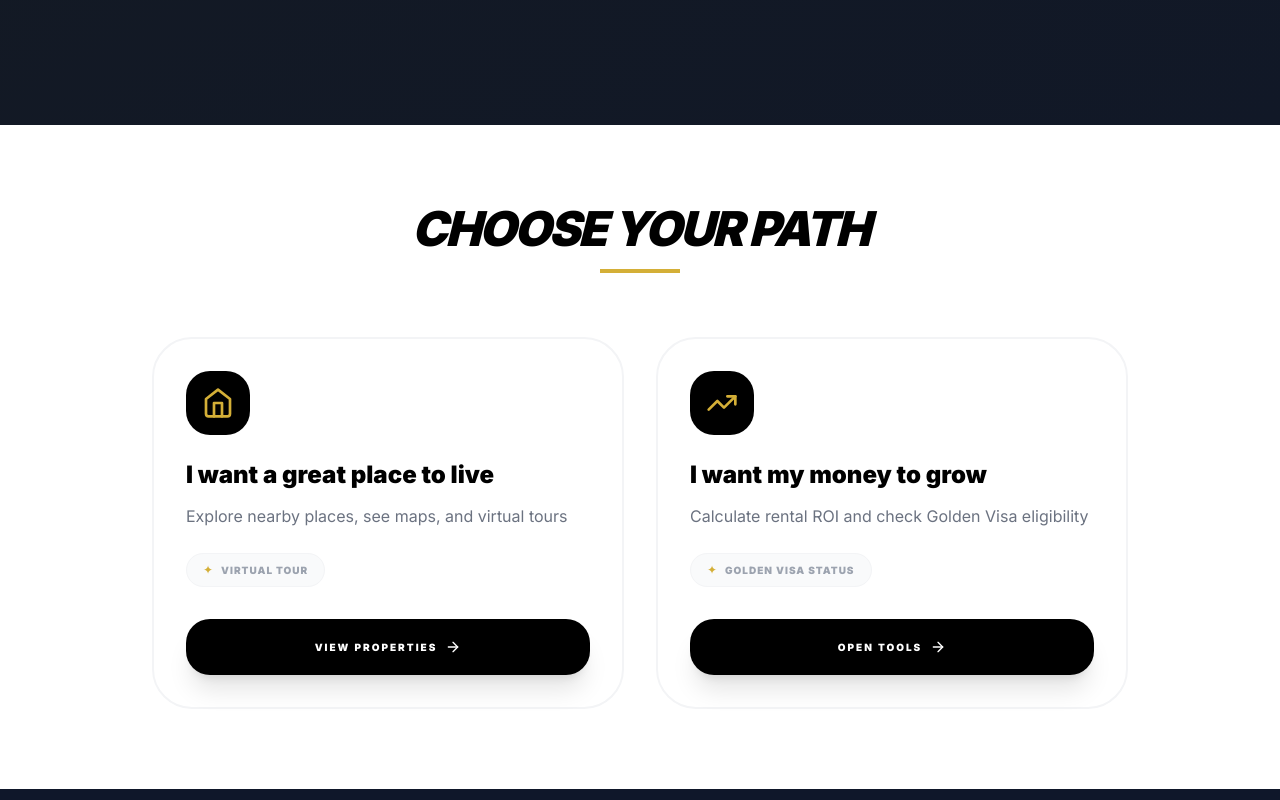
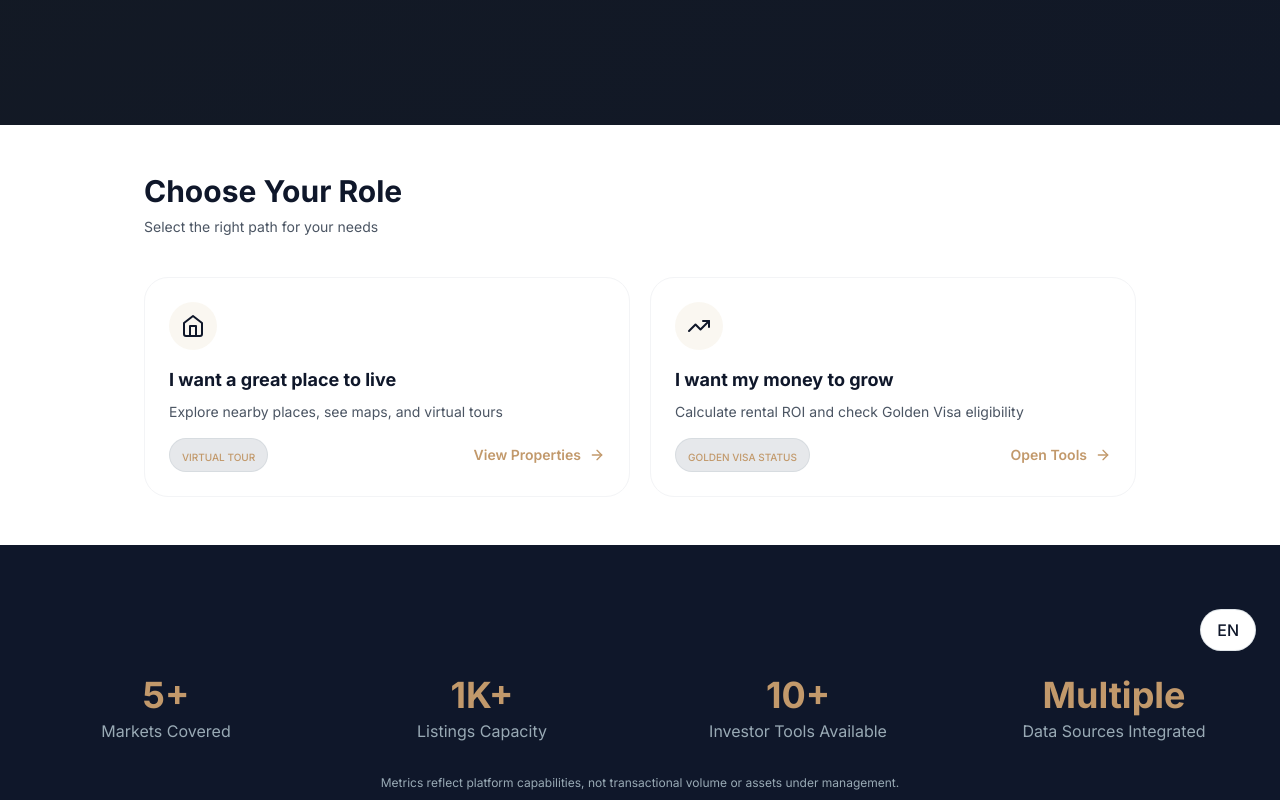
Before and after one commit to fazetdev/baytelitet, a Next.js app: page / in a window 1280 px wide. Shown: the part 680-1480 px from the top of the page. Built offline with nearby package versions, Linux system fonts and the light colour scheme.

Commit message:
fix: restore original UI/UX for ChooseRole and remove navigation conflicts

```diff
--- a/app/home/components/ChooseRole.tsx
+++ b/app/home/components/ChooseRole.tsx
@@ -1,6 +1,6 @@
 'use client';
 
-import { useState, FC } from 'react';
+import { FC } from 'react';
 import Link from 'next/link';
 import { Home, TrendingUp, ArrowRight } from 'lucide-react';
 
@@ -8,154 +8,78 @@ interface ChooseRoleProps {
   lang?: 'en' | 'ar';
 }
 
-interface RoleCard {
-  key: 'buyer' | 'investor';
-  titleEn: string;
-  titleAr: string;
-  subtextEn: string;
-  subtextAr: string;
-  icon: FC<{ className?: string }>;
-  ctaEn: string;
-  ctaAr: string;
-  link: string;
-  featureEn: string;
-  featureAr: string;
-}
-
 const ChooseRole: FC<ChooseRoleProps> = ({ lang = 'en' }): JSX.Element => {
-  const [isInvestorExpanded, setIsInvestorExpanded] = useState(false);
   const isRTL = lang === 'ar';
 
-  const roles: RoleCard[] = [
+  const roles = [
     {
       key: 'buyer',
-      titleEn: 'I want a great place to live',
-      titleAr: 'أبحث عن منزل عائلي ممتاز',
-      subtextEn: 'Explore nearby places, see maps, and virtual tours',
-      subtextAr: 'استكشف الأماكن القريبة، الخرائط، والجولات الافتراضية',
+      title: isRTL ? 'أبحث عن منزل عائلي ممتاز' : 'I want a great place to live',
+      subtext: isRTL ? 'استكشف الأماكن القريبة، الخرائط، والجولات الافتراضية' : 'Explore nearby places, see maps, and virtual tours',
       icon: Home,
-      ctaEn: 'View Properties',
-      ctaAr: 'عرض العقارات',
+      cta: isRTL ? 'عرض العقارات' : 'View Properties',
       link: '/properties?role=buyer',
-      featureEn: 'Virtual Tour',
-      featureAr: 'جولة افتراضية',
+      feature: isRTL ? 'جولة افتراضية' : 'Virtual Tour',
     },
     {
       key: 'investor',
-      titleEn: 'I want my money to grow',
-      titleAr: 'أريد نمو أموالي',
-      subtextEn: 'Calculate rental ROI and check Golden Visa eligibility',
-      subtextAr: 'احسب عائد الإيجار وتحقق من أهلية الفيزا الذهبية',
+      title: isRTL ? 'أريد نمو أموالي' : 'I want my money to grow',
+      subtext: isRTL ? 'احسب عائد الإيجار وتحقق من أهلية الفيزا الذهبية' : 'Calculate rental ROI and check Golden Visa eligibility',
       icon: TrendingUp,
-      ctaEn: 'Open Tools',
-      ctaAr: 'فتح الأدوات',
+      cta: isRTL ? 'فتح الأدوات' : 'Open Tools',
       link: '/market-tools',
-      featureEn: 'Golden Visa Status',
-      featureAr: 'حالة الفيزا الذهبية',
+      feature: isRTL ? 'حالة الفيزا الذهبية' : 'Golden Visa Status',
     },
   ];
 
-  const InvestorToolsPreview: FC = (): JSX.Element => (
-    <div className="mt-4 p-5 bg-[#111] rounded-2xl border border-[#D4AF37]/30 animate-fadeIn">
-      <h4 className="font-bold text-[#D4AF37] mb-3 text-[10px] uppercase tracking-[0.3em]">
-        {isRTL ? 'محطة المستثمر' : 'Investor Terminal'}
-      </h4>
-      <div className="grid grid-cols-1 gap-2">
-        <Link
-          href="/market-tools#golden-visa"
-          className="p-4 bg-black/40 rounded-xl border border-white/5 hover:border-[#D4AF37] flex items-center justify-between transition-all group/link"
-        >
-          <span className="text-sm text-gray-300 group-hover/link:text-white transition-colors">
-            {isRTL ? '🏆 فاحص الفيزا الذهبية' : '🏆 Golden Visa Checker'}
-          </span>
-          <ArrowRight className={`w-4 h-4 text-[#D4AF37] ${isRTL ? 'rotate-180' : ''}`} />
-        </Link>
-        <Link
-          href="/market-tools#rental-calculator"
-          className="p-4 bg-black/40 rounded-xl border border-white/5 hover:border-[#D4AF37] flex items-center justify-between transition-all group/link"
-        >
-          <span className="text-sm text-gray-300 group-hover/link:text-white transition-colors">
-            {isRTL ? '📈 حاسبة عائد الإيجار' : '📈 Rental Yield Calculator'}
-          </span>
-          <ArrowRight className={`w-4 h-4 text-[#D4AF37] ${isRTL ? 'rotate-180' : ''}`} />
-        </Link>
-      </div>
-    </div>
-  );
-
   return (
-    <section className="py-20 bg-white" dir={isRTL ? 'rtl' : 'ltr'}>
-      <div className="max-w-5xl mx-auto px-6">
-        <div className="text-center mb-16">
-          <h2 className="text-4xl md:text-5xl font-black text-black mb-4 tracking-tighter italic uppercase">
-            {isRTL ? 'اختر مسارك' : 'CHOOSE YOUR PATH'}
+    <section className="py-12 bg-white" dir={isRTL ? 'rtl' : 'ltr'}>
+      <div className="max-w-5xl mx-auto px-4">
+        <div className="mb-10">
+          <h2 className="text-3xl font-bold text-bayt-dark mb-2">
+            {isRTL ? 'اختر دورك' : 'Choose Your Role'}
           </h2>
-          <div className="w-20 h-1 bg-[#D4AF37] mx-auto mb-4"></div>
+          <p className="text-gray-600 text-sm">
+            {isRTL ? 'اختر المسار المناسب لاحتياجاتك' : 'Select the right path for your needs'}
+          </p>
         </div>
 
-        <div className="grid grid-cols-1 md:grid-cols-2 gap-8">
+        <div className="grid grid-cols-1 md:grid-cols-2 gap-5">
           {roles.map((role) => {
             const Icon = role.icon;
-            const isInvestor = role.key === 'investor';
+            return (
+              <Link
+                key={role.key}
+                href={role.link}
+                className="group flex flex-col p-6 rounded-2xl border border-gray-100 hover:border-bayt-warm hover:shadow-md transition-all duration-300 bg-white"
+              >
+                <div className="mb-4 p-3 rounded-full bg-bayt-warm/10 w-12 h-12 flex items-center justify-center group-hover:scale-110 transition-transform">
+                  <Icon className="w-6 h-6 text-bayt-dark" />
+                </div>
 
-            return (
-              <div key={role.key} className="flex flex-col">
-                <div
-                  className={`group relative p-8 rounded-[2.5rem] border-2 transition-all duration-500 flex flex-col h-full bg-white ${isInvestor && isInvestorExpanded ? 'border-[#D4AF37]' : 'border-gray-100 hover:border-black'}`}
-                >
-                  <div className="mb-6 p-4 rounded-2xl bg-black w-fit flex items-center justify-center group-hover:rotate-12 transition-transform duration-500">
-                    <Icon className="w-8 h-8 text-[#D4AF37]" />
-                  </div>
+                <h3 className="font-bold text-lg text-bayt-dark mb-2">
+                  {role.title}
+                </h3>
+                <p className="text-gray-600 text-sm mb-4 flex-grow">
+                  {role.subtext}
+                </p>
 
-                  <h3 className="font-black text-2xl text-black mb-3">
-                    {isRTL ? role.titleAr : role.titleEn}
-                  </h3>
-                  <p className="text-gray-500 mb-6 text-base leading-relaxed">
-                    {isRTL ? role.subtextAr : role.subtextEn}
-                  </p>
-
-                  <div className="flex items-center gap-2 px-4 py-2 rounded-full bg-gray-50 border border-gray-100 mb-8 w-fit">
-                    <span className="text-[#D4AF37] text-xs">✦</span>
-                    <span className="text-[10px] font-black uppercase tracking-widest text-gray-400">
-                      {isRTL ? role.featureAr : role.featureEn}
+                <div className="flex items-center justify-between mt-auto">
+                  <div className="px-3 py-1 rounded-full bg-bayt-light border border-bayt-cool/20">
+                    <span className="text-[10px] font-medium text-bayt-warm uppercase">
+                      {role.feature}
                     </span>
                   </div>
-
-                  {isInvestor ? (
-                    <button
-                      onClick={() => setIsInvestorExpanded(!isInvestorExpanded)}
-                      className="mt-auto w-full py-5 rounded-2xl font-black uppercase text-[10px] tracking-[0.2em] transition-all duration-300 flex items-center justify-center gap-2 bg-black text-white hover:bg-[#D4AF37] hover:text-black shadow-xl active:scale-95"
-                    >
-                      {isRTL ? role.ctaAr : role.ctaEn}
-                      <ArrowRight className={`w-4 h-4 transition-transform ${isInvestorExpanded ? 'rotate-90' : (isRTL ? 'rotate-180' : '')}`} />
-                    </button>
-                  ) : (
-                    <Link
-                      href={role.link}
-                      className="mt-auto w-full py-5 rounded-2xl font-black uppercase text-[10px] tracking-[0.2em] transition-all duration-300 flex items-center justify-center gap-2 bg-black text-white hover:bg-black/80 shadow-xl active:scale-95"
-                    >
-                      {isRTL ? role.ctaAr : role.ctaEn}
-                      <ArrowRight className={`w-4 h-4 ${isRTL ? 'rotate-180' : ''}`} />
-                    </Link>
-                  )}
+                  <div className="flex items-center gap-2 text-sm font-semibold text-bayt-warm group-hover:translate-x-1 transition-transform">
+                    <span>{role.cta}</span>
+                    <ArrowRight className={`w-4 h-4 ${isRTL ? 'rotate-180' : ''}`} />
+                  </div>
                 </div>
-
-                {isInvestor && isInvestorExpanded && <InvestorToolsPreview />}
-              </div>
+              </Link>
             );
           })}
         </div>
       </div>
-
-      <style jsx global>{`
-        @keyframes fadeIn {
-          from { opacity: 0; transform: translateY(-10px); }
-          to { opacity: 1; transform: translateY(0); }
-        }
-        .animate-fadeIn {
-          animation: fadeIn 0.4s cubic-bezier(0.16, 1, 0.3, 1);
-        }
-      `}</style>
     </section>
   );
 };
```
